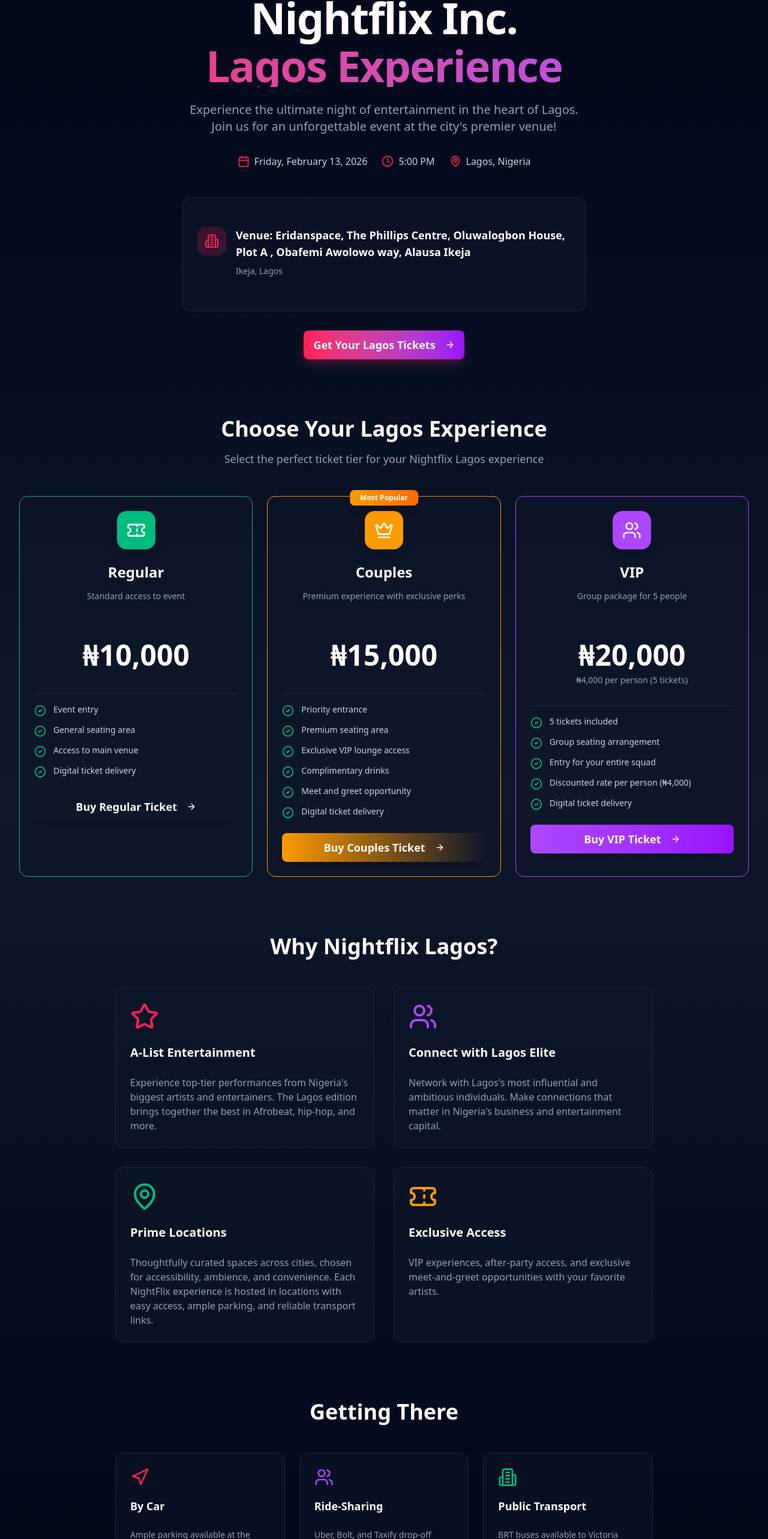
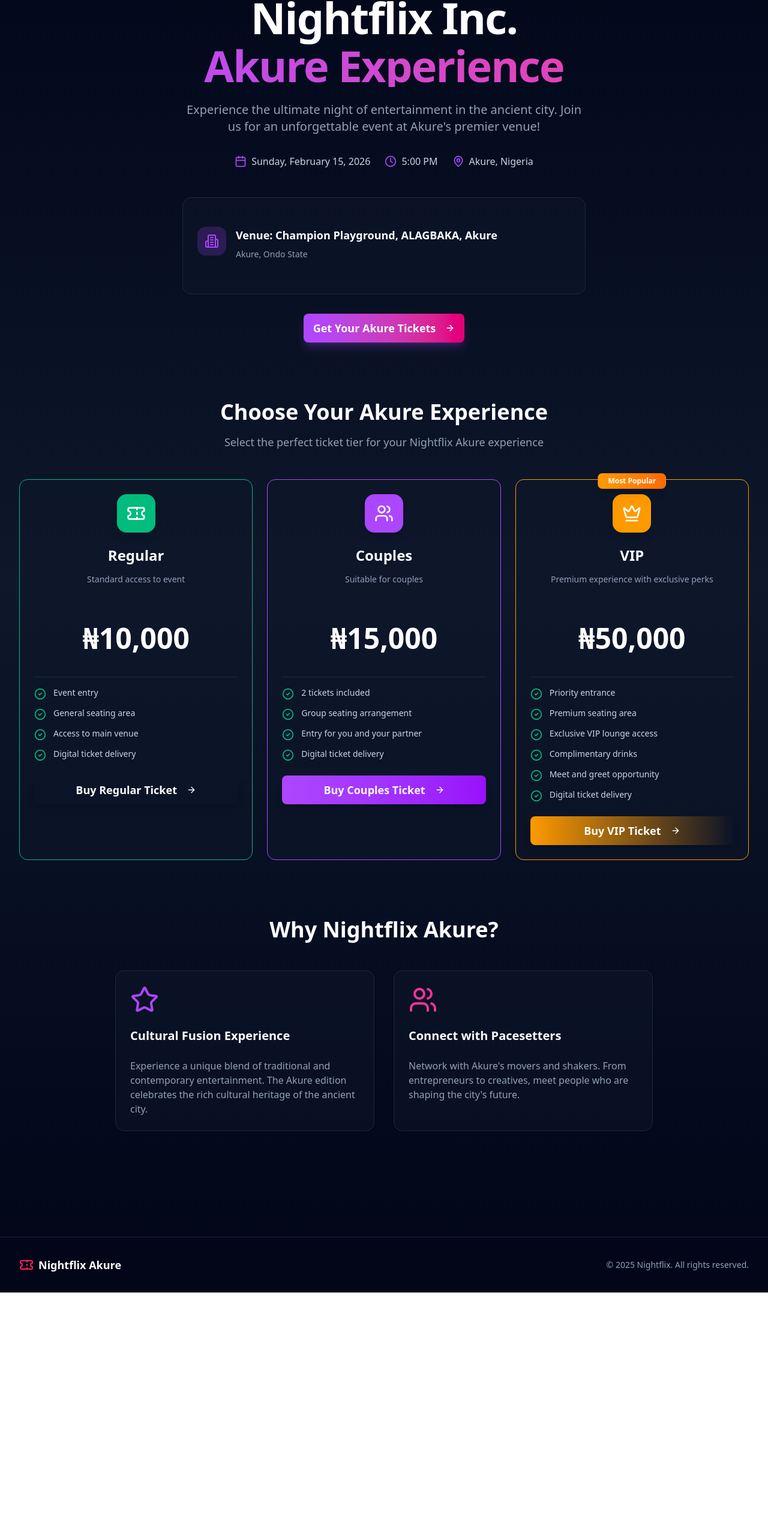
Before and after one commit to DannyYo696/events, a Next.js app: page /akure in a window 1280 px wide. Shown: the part 214-2780 px from the top of the page at 60% size. After the commit the page ends 2369 px from the top, so only its background shows below. Built offline with nearby package versions, Linux system fonts and the light colour scheme.

Commit message:
Update page.tsx

```diff
--- a/src/app/akure/page.tsx
+++ b/src/app/akure/page.tsx
@@ -11,7 +11,7 @@ import { toast } from '@/hooks/use-toast'
 
 const TICKET_TIERS = [
   {
-    id: 'REGULARLY',
+    id: 'regularly',
     name: 'Regular',
     price: 10000,
     description: 'Standard access to event',
@@ -26,9 +26,25 @@ const TICKET_TIERS = [
     borderColor: 'border-emerald-500'
   },
   {
-    id: 'vip',
+    id: 'couples',
     name: 'Couples',
     price: 15000,
+    description: 'Suitable for couples',
+    features: [
+      '2 tickets included',
+      'Group seating arrangement',
+      'Entry for you and your partner',
+      'Digital ticket delivery'
+    ],
+    icon: Users,
+    color: 'bg-purple-500',
+    borderColor: 'border-purple-500',
+    isGroup: true
+  },
+  {
+    id: 'vipakure',
+    name: 'VIP',
+    price: 50000,
     description: 'Premium experience with exclusive perks',
     features: [
       'Priority entrance',
@@ -43,26 +59,10 @@ const TICKET_TIERS = [
     borderColor: 'border-amber-500',
     popular: true
   },
-  {
-    id: 'gang_of_5',
-    name: 'VIP',
-    price: 20000,
-    description: 'Group package for 5 people',
-    features: [
-      '5 tickets included',
-      'Group seating arrangement',
-      'Entry for your entire squad',
-      'Discounted rate per person (₦4,000)',
-      'Digital ticket delivery'
-    ],
-    icon: Users,
-    color: 'bg-purple-500',
-    borderColor: 'border-purple-500',
-    isGroup: true
-  }
+
 ]
 
-export default function LagosPage() {
+export default function AkurePage() {
   const router = useRouter()
   const [selectedTier, setSelectedTier] = useState<string | null>(null)
   const [isProcessing, setIsProcessing] = useState(false)
@@ -77,17 +77,17 @@ export default function LagosPage() {
     const tierToStore = {
       ...tier,
       icon: tierId,
-      city: 'Lagos'
+      city: 'Akure'
     }
     localStorage.setItem('selectedTicketTier', JSON.stringify(tierToStore))
 
     toast({
       title: 'Ticket tier selected',
-      description: `You selected ${tier.name} ticket tier for Lagos. Proceeding to checkout...`,
+      description: `You selected ${tier.name} ticket tier for Akure. Proceeding to checkout...`,
     })
 
     // Redirect to checkout page
-    window.location.href = '/checkout?city=lagos'
+    window.location.href = '/checkout?city=Akure'
   }
 
   const formatDate = (date: Date) => {
@@ -130,34 +130,34 @@ export default function LagosPage() {
       <main className="container mx-auto px-4 sm:px-6 lg:px-8 py-12 sm:py-20">
         {/* Hero Section */}
         <section className="text-center mb-16 sm:mb-24">
-          <div className="inline-flex items-center gap-2 px-4 py-2 rounded-full bg-rose-500/10 border border-rose-500/20 mb-6">
-            <Zap className="h-4 w-4 text-rose-500" />
-            <span className="text-sm font-semibold text-rose-500">Lagos Edition • Limited Tickets Available</span>
+          <div className="inline-flex items-center gap-2 px-4 py-2 rounded-full bg-purple-500/10 border border-purple-500/20 mb-6">
+            <Zap className="h-4 w-4 text-purple-500" />
+            <span className="text-sm font-semibold text-purple-500">Akure Edition • Limited Tickets Available</span>
           </div>
 
           <h1 className="text-4xl sm:text-5xl md:text-6xl lg:text-7xl font-bold text-white mb-6 tracking-tight">
             Nightflix Inc.
-            <span className="block text-transparent bg-clip-text bg-gradient-to-r from-rose-500 to-purple-500 mt-2">
-              Lagos Experience
+            <span className="block text-transparent bg-clip-text bg-gradient-to-r from-purple-500 to-pink-500 mt-2">
+              Akure Experience
             </span>
           </h1>
 
           <p className="text-lg sm:text-xl text-slate-400 max-w-2xl mx-auto mb-8">
-            Experience the ultimate night of entertainment in the heart of Lagos. Join us for an unforgettable event at the city's premier venue!
+            Experience the ultimate night of entertainment in the ancient city. Join us for an unforgettable event at Akure's premier venue!
           </p>
 
           <div className="flex flex-wrap justify-center gap-4 sm:gap-6 text-sm sm:text-base text-slate-300 mb-12">
             <div className="flex items-center gap-2">
-              <Calendar className="h-5 w-5 text-rose-500" />
-              <span>Friday, February 13, 2026</span>
+              <Calendar className="h-5 w-5 text-purple-500" />
+              <span>Sunday, February 15, 2026</span>
             </div>
             <div className="flex items-center gap-2">
-              <Clock className="h-5 w-5 text-rose-500" />
+              <Clock className="h-5 w-5 text-purple-500" />
               <span>5:00 PM</span>
             </div>
             <div className="flex items-center gap-2">
-              <MapPin className="h-5 w-5 text-rose-500" />
-              <span>Lagos, Nigeria</span>
+              <MapPin className="h-5 w-5 text-purple-500" />
+              <span>Akure, Nigeria</span>
             </div>
           </div>
 
@@ -165,12 +165,12 @@ export default function LagosPage() {
           <Card className="max-w-2xl mx-auto mb-8 bg-slate-900/50 border-slate-800">
             <CardContent className="p-6">
               <div className="flex items-start gap-4">
-                <div className="flex items-center justify-center w-12 h-12 rounded-xl bg-rose-500/20 shrink-0">
-                  <Building2 className="h-6 w-6 text-rose-500" />
+                <div className="flex items-center justify-center w-12 h-12 rounded-xl bg-purple-500/20 shrink-0">
+                  <Building2 className="h-6 w-6 text-purple-500" />
                 </div>
                 <div className="flex-1 text-left">
-                  <h3 className="text-lg font-semibold text-white mb-2">Venue: Eridanspace, The Phillips Centre, Oluwalogbon House, Plot A , Obafemi Awolowo way, Alausa Ikeja</h3>
-                  <p className="text-sm text-slate-400 mb-2">Ikeja, Lagos</p>
+                  <h3 className="text-lg font-semibold text-white mb-2">Venue: Champion Playground, ALAGBAKA, Akure</h3>
+                  <p className="text-sm text-slate-400 mb-2">Akure, Ondo State</p>
 
                 </div>
               </div>
@@ -180,9 +180,9 @@ export default function LagosPage() {
           <Button
             size="lg"
             onClick={() => document.getElementById('tickets')?.scrollIntoView({ behavior: 'smooth' })}
-            className="bg-gradient-to-r from-rose-500 to-purple-600 hover:from-rose-600 hover:to-purple-700 text-white font-semibold px-8 py-6 text-lg shadow-lg shadow-rose-500/25"
+            className="bg-gradient-to-r from-purple-500 to-pink-600 hover:from-purple-600 hover:to-pink-700 text-white font-semibold px-8 py-6 text-lg shadow-lg shadow-purple-500/25"
           >
-            Get Your Lagos Tickets
+            Get Your Akure Tickets
             <ArrowRight className="ml-2 h-5 w-5" />
           </Button>
         </section>
@@ -190,8 +190,8 @@ export default function LagosPage() {
         {/* Ticket Tiers Section */}
         <section id="tickets" className="mb-16 sm:mb-24">
           <div className="text-center mb-12">
-            <h2 className="text-3xl sm:text-4xl font-bold text-white mb-4">Choose Your Lagos Experience</h2>
-            <p className="text-slate-400 text-lg">Select the perfect ticket tier for your Nightflix Lagos experience</p>
+            <h2 className="text-3xl sm:text-4xl font-bold text-white mb-4">Choose Your Akure Experience</h2>
+            <p className="text-slate-400 text-lg">Select the perfect ticket tier for your Nightflix Akure experience</p>
           </div>
 
           <div className="grid grid-cols-1 md:grid-cols-3 gap-6 max-w-7xl mx-auto">
@@ -229,7 +229,7 @@ export default function LagosPage() {
                       </div>
                       {tier.isGroup && (
                         <div className="text-sm text-slate-400">
-                          ₦{pricePerPerson.toLocaleString()} per person (5 tickets)
+
                         </div>
                       )}
                     </div>
@@ -268,105 +268,42 @@ export default function LagosPage() {
           </div>
         </section>
 
-        {/* Lagos-Specific About Section */}
+        {/* Akure-Specific About Section */}
         <section id="about" className="mb-16 sm:mb-24">
           <div className="max-w-4xl mx-auto">
-            <h2 className="text-3xl sm:text-4xl font-bold text-white text-center mb-12">Why Nightflix Lagos?</h2>
+            <h2 className="text-3xl sm:text-4xl font-bold text-white text-center mb-12">Why Nightflix Akure?</h2>
             <div className="grid md:grid-cols-2 gap-8">
               <Card className="bg-slate-900/50 border-slate-800">
                 <CardHeader>
-                  <Star className="h-12 w-12 text-rose-500 mb-4" />
-                  <CardTitle className="text-xl text-white">A-List Entertainment</CardTitle>
+                  <Star className="h-12 w-12 text-purple-500 mb-4" />
+                  <CardTitle className="text-xl text-white">Cultural Fusion Experience</CardTitle>
                 </CardHeader>
                 <CardContent>
                   <p className="text-slate-400">
-                    Experience top-tier performances from Nigeria's biggest artists and entertainers. The Lagos edition brings together the best in Afrobeat, hip-hop, and more.
+                    Experience a unique blend of traditional and contemporary entertainment. The Akure edition celebrates the rich cultural heritage of the ancient city.
                   </p>
                 </CardContent>
               </Card>
 
               <Card className="bg-slate-900/50 border-slate-800">
                 <CardHeader>
-                  <Users className="h-12 w-12 text-purple-500 mb-4" />
-                  <CardTitle className="text-xl text-white">Connect with Lagos Elite</CardTitle>
+                  <Users className="h-12 w-12 text-pink-500 mb-4" />
+                  <CardTitle className="text-xl text-white">Connect with Pacesetters</CardTitle>
                 </CardHeader>
                 <CardContent>
                   <p className="text-slate-400">
-                    Network with Lagos's most influential and ambitious individuals. Make connections that matter in Nigeria's business and entertainment capital.
+                    Network with Akure's movers and shakers. From entrepreneurs to creatives, meet people who are shaping the city's future.
                   </p>
                 </CardContent>
               </Card>
 
-              <Card className="bg-slate-900/50 border-slate-800">
-                <CardHeader>
-                  <MapPin className="h-12 w-12 text-emerald-500 mb-4" />
-                  <CardTitle className="text-xl text-white">Prime Locations</CardTitle>
-                </CardHeader>
-                <CardContent>
-                  <p className="text-slate-400">
-                    Thoughtfully curated spaces across cities, chosen for accessibility, ambience, and convenience. Each NightFlix experience is hosted in locations with easy access, ample parking, and reliable transport links.
-                  </p>
-                </CardContent>
-              </Card>
 
-              <Card className="bg-slate-900/50 border-slate-800">
-                <CardHeader>
-                  <Ticket className="h-12 w-12 text-amber-500 mb-4" />
-                  <CardTitle className="text-xl text-white">Exclusive Access</CardTitle>
-                </CardHeader>
-                <CardContent>
-                  <p className="text-slate-400">
-                    VIP experiences, after-party access, and exclusive meet-and-greet opportunities with your favorite artists.
-                  </p>
-                </CardContent>
-              </Card>
             </div>
           </div>
         </section>
 
         {/* Getting There Section */}
-        <section id="getting-there" className="mb-12">
-          <div className="max-w-4xl mx-auto">
-            <h2 className="text-3xl sm:text-4xl font-bold text-white text-center mb-12">Getting There</h2>
-            <div className="grid md:grid-cols-3 gap-6">
-              <Card className="bg-slate-900/50 border-slate-800">
-                <CardHeader>
-                  <Navigation className="h-8 w-8 text-rose-500 mb-3" />
-                  <CardTitle className="text-lg text-white">By Car</CardTitle>
-                </CardHeader>
-                <CardContent>
-                  <p className="text-sm text-slate-400">
-                    Ample parking available at the venue. 15 minutes from Lekki, 20 minutes from Ikeja. Use Google Maps for GPS navigation.
-                  </p>
-                </CardContent>
-              </Card>
 
-              <Card className="bg-slate-900/50 border-slate-800">
-                <CardHeader>
-                  <Users className="h-8 w-8 text-purple-500 mb-3" />
-                  <CardTitle className="text-lg text-white">Ride-Sharing</CardTitle>
-                </CardHeader>
-                <CardContent>
-                  <p className="text-sm text-slate-400">
-                    Uber, Bolt, and Taxify drop-off points directly at the venue entrance. Recommended for hassle-free transportation.
-                  </p>
-                </CardContent>
-              </Card>
-
-              <Card className="bg-slate-900/50 border-slate-800">
-                <CardHeader>
-                  <Building2 className="h-8 w-8 text-emerald-500 mb-3" />
-                  <CardTitle className="text-lg text-white">Public Transport</CardTitle>
-                </CardHeader>
-                <CardContent>
-                  <p className="text-sm text-slate-400">
-                    BRT buses available to Victoria Island. Short 5-minute walk from the nearest bus stop to the venue.
-                  </p>
-                </CardContent>
-              </Card>
-            </div>
-          </div>
-        </section>
       </main>
 
       {/* Footer */}
@@ -375,7 +312,7 @@ export default function LagosPage() {
           <div className="flex flex-col sm:flex-row items-center justify-between gap-4">
             <div className="flex items-center gap-2">
               <Ticket className="h-6 w-6 text-rose-500" />
-              <span className="text-lg font-bold text-white">Nightflix Lagos</span>
+              <span className="text-lg font-bold text-white">Nightflix Akure</span>
             </div>
             <p className="text-sm text-slate-400 text-center sm:text-left">
               © 2025 Nightflix. All rights reserved.
```
